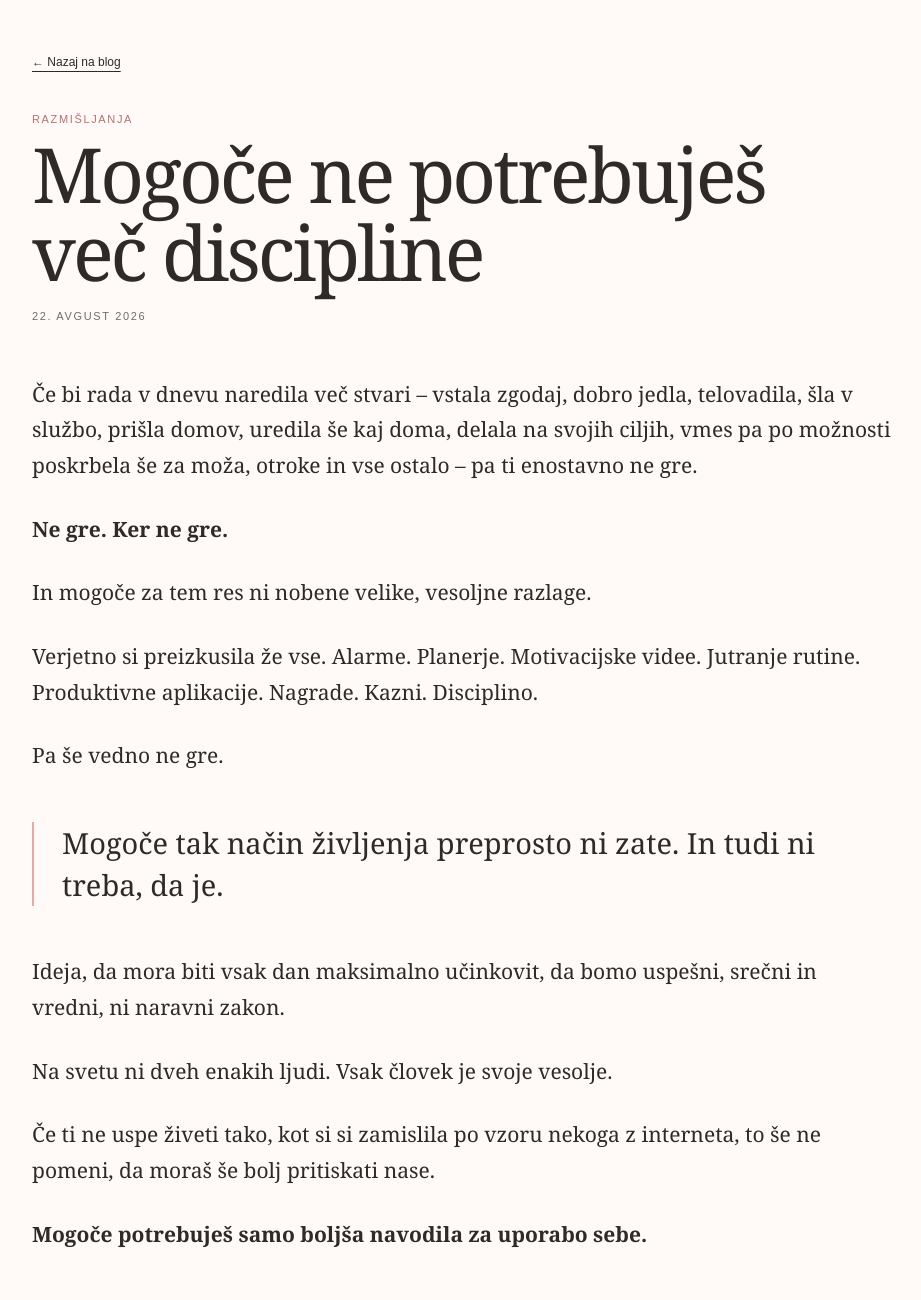
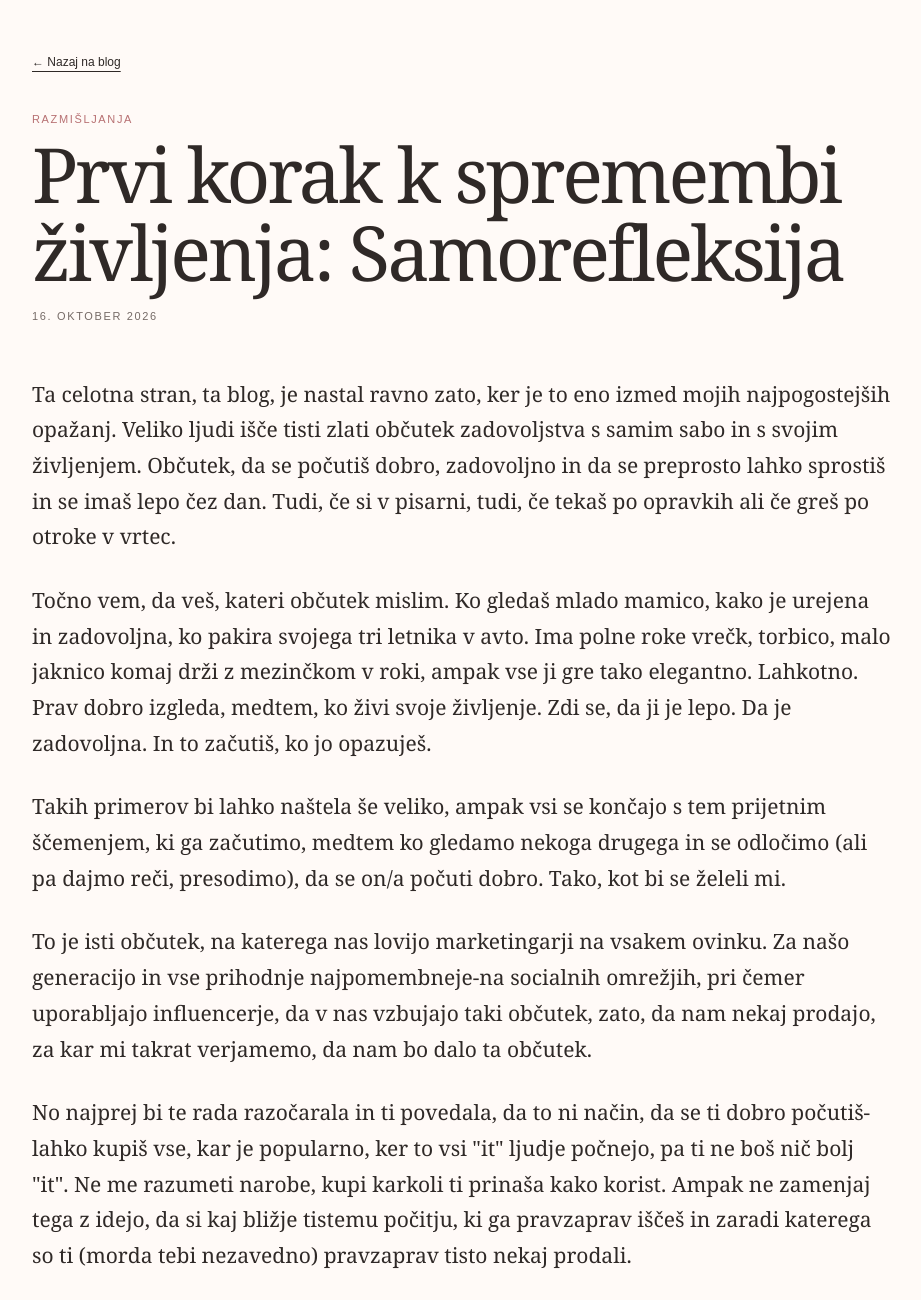
Before and after one commit to littlemissregulated/little-miss-regulated, an Eleventy site: page content/blog/mogoce-ne-potrebujes-vec-discipline.md in a window 1280 px wide. Shown: the part 120-1420 px from the top of the page, without its empty margins (178-1099 px from the left). Built offline with nearby package versions, Linux system fonts and the light colour scheme; Eleventy itself is replaced by a stand-in of ours; files that its build step writes are made by us from their sources.

Commit message:
Update Blog zapis “mogoce-ne-potrebujes-vec-discipline”

```diff
--- a/content/blog/mogoce-ne-potrebujes-vec-discipline.md
+++ b/content/blog/mogoce-ne-potrebujes-vec-discipline.md
@@ -1,29 +1,19 @@
 ---
 tags: posts
 layout: post.njk
-title: Mogoče ne potrebuješ več discipline
-date: 2026-08-22
+title: "Prvi korak k spremembi življenja: Samorefleksija"
+date: 2026-10-16
 category: Razmišljanja
-excerpt: Če ti ne uspe živeti tako, kot si si zamislila po vzoru nekoga z
-  interneta, to še ne pomeni, da je s tabo nekaj narobe.MAJA
+excerpt: "Če se počutiš ujeto v svojem življenju in kot da se življenje dogaja
+  tebi, ne zate in po tvoje, te morem razveseliti z novico da nisi edina. "
 permalink: /blog/mogoce-ne-potrebujes-vec-discipline/index.html
 ---
-Če bi rada v dnevu naredila več stvari – vstala zgodaj, dobro jedla, telovadila, šla v službo, prišla domov, uredila še kaj doma, delala na svojih ciljih, vmes pa po možnosti poskrbela še za moža, otroke in vse ostalo – pa ti enostavno ne gre.
+Ta celotna stran, ta blog, je nastal ravno zato, ker je to eno izmed mojih najpogostejših opažanj. Veliko ljudi išče tisti zlati občutek zadovoljstva s samim sabo in s svojim življenjem. Občutek, da se počutiš dobro, zadovoljno in da se preprosto lahko sprostiš in se imaš lepo čez dan. Tudi, če si v pisarni, tudi, če tekaš po opravkih ali če greš po otroke v vrtec.
 
-**Ne gre. Ker ne gre.**
+Točno vem, da veš, kateri občutek mislim. Ko gledaš mlado mamico, kako je urejena in zadovoljna, ko pakira svojega tri letnika v avto. Ima polne roke vrečk, torbico, malo jaknico komaj drži z mezinčkom v roki, ampak vse ji gre tako elegantno. Lahkotno. Prav dobro izgleda, medtem, ko živi svoje življenje. Zdi se, da ji je lepo. Da je zadovoljna. In to začutiš, ko jo opazuješ.
 
-In mogoče za tem res ni nobene velike, vesoljne razlage.
+Takih primerov bi lahko naštela še veliko, ampak vsi se končajo s tem prijetnim ščemenjem, ki ga začutimo, medtem ko gledamo nekoga drugega in se odločimo (ali pa dajmo reči, presodimo), da se on/a počuti dobro. Tako, kot bi se želeli mi.
 
-Verjetno si preizkusila že vse. Alarme. Planerje. Motivacijske videe. Jutranje rutine. Produktivne aplikacije. Nagrade. Kazni. Disciplino.
+To je isti občutek, na katerega nas lovijo marketingarji na vsakem ovinku. Za našo generacijo in vse prihodnje najpomembneje-na socialnih omrežjih, pri čemer uporabljajo influencerje, da v nas vzbujajo taki občutek, zato, da nam nekaj prodajo, za kar mi takrat verjamemo, da nam bo dalo ta občutek.
 
-Pa še vedno ne gre.
-
-> Mogoče tak način življenja preprosto ni zate. In tudi ni treba, da je.
-
-Ideja, da mora biti vsak dan maksimalno učinkovit, da bomo uspešni, srečni in vredni, ni naravni zakon.
-
-Na svetu ni dveh enakih ljudi. Vsak človek je svoje vesolje.
-
-Če ti ne uspe živeti tako, kot si si zamislila po vzoru nekoga z interneta, to še ne pomeni, da moraš še bolj pritiskati nase.
-
-**Mogoče potrebuješ samo boljša navodila za uporabo sebe.**
+No najprej bi te rada razočarala in ti povedala, da to ni način, da se ti dobro počutiš- lahko kupiš vse, kar je popularno, ker to vsi "it" ljudje počnejo, pa ti ne boš nič bolj "it". Ne me razumeti narobe, kupi karkoli ti prinaša kako korist. Ampak ne zamenjaj tega z idejo, da si kaj bližje tistemu počitju, ki ga pravzaprav iščeš in zaradi katerega so ti (morda tebi nezavedno) pravzaprav tisto nekaj prodali.
```
